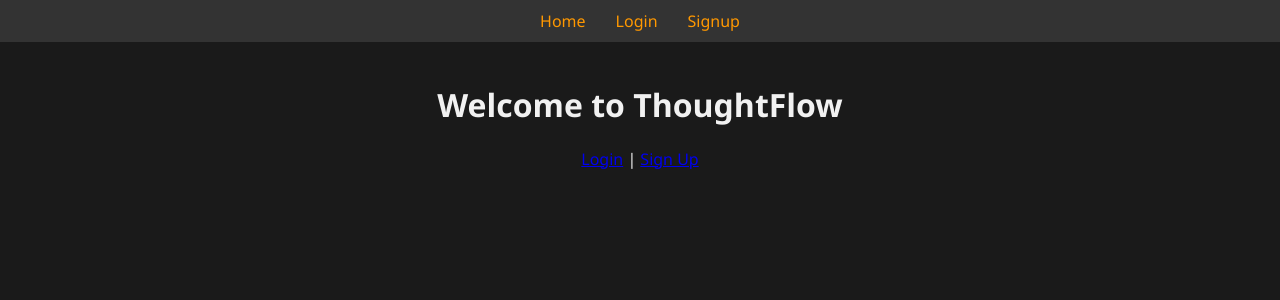
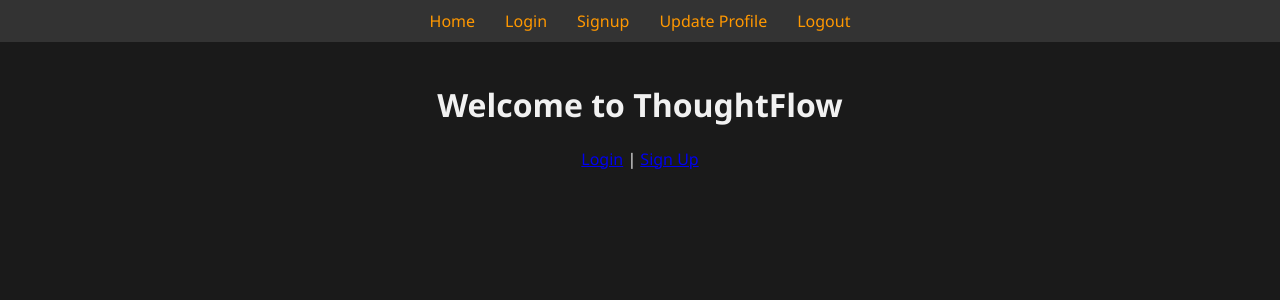
Before and after one commit to 34codezak/ThoughtFlow1, a Django app: page / in a window 1280 px wide. Shown: the top 300 px of the page. Run offline with Django 4.2, Linux system fonts and the light colour scheme.

Commit message:
Add profile pic creation and updating it

```diff
--- a/PersonalJournal/journal/templates/base.html
+++ b/PersonalJournal/journal/templates/base.html
@@ -14,6 +14,8 @@
             <li><a href="{% url 'home' %}">Home</a></li>
             <li><a href="{% url 'login' %}">Login</a></li>
             <li><a href="{% url 'signup' %}">Signup</a></li>
+            <li><a href="{% url 'update_profile' %}">Update Profile</a></li>
+            <li><a href="{% url 'logout' %}">Logout</a></li>
         </ul>
     </nav>
 
--- a/PersonalJournal/journal/urls.py
+++ b/PersonalJournal/journal/urls.py
@@ -9,4 +9,5 @@ urlpatterns = [
     path("login/", LoginView.as_view(), name="login"), # Uses Django's built-in LoginView but with a custom template
     path("logout/", views.user_logout, name="logout"), # Calls the user_logout function in views.py to handle the logout process and redirect them
     path("", views.home, name="home"), # Calls the home function in views.py to render the home page
+    path("update_profile/", views.update_profile, name="update_profile"), # Calls the update_profile function in views.py to render the update profile page
 ]
--- a/PersonalJournal/journal/views.py
+++ b/PersonalJournal/journal/views.py
@@ -4,6 +4,8 @@ from django.contrib.auth.forms import UserCreationForm, AuthenticationForm
 from django.contrib.auth.models import User
 from django.shortcuts import redirect
 from .models import JournalEntry
+from django.contrib.auth.decorators import login_required
+from .forms import ProfileForm
 
 # User Signup
 def signup(request):
@@ -38,3 +40,16 @@ def user_logout(request):
 # Home view
 def home(request):
     return render(request, "home.html")
+
+# View for updating a user's profile with a LoginRequiredMixin
+@login_required
+def update_profile(request):
+    user_profile = request.user.profile # Access the oneToOne related profile
+    if request.method == "POST":
+        form = ProfileForm(request.POST, request.FILES, instance=user_profile)
+        if form.is_valid():
+            form.save()
+            return redirect("home")
+    else:
+        form = ProfileForm(instance=user_profile)
+    return render(request, "update_profile.html", {"form": form})
```
Also changed, not shown: PersonalJournal/journal/forms.py (added, +11 -0 lines), PersonalJournal/journal/templates/users/update_profile.html (added, +24 -0 lines), PersonalJournal/db.sqlite3.
